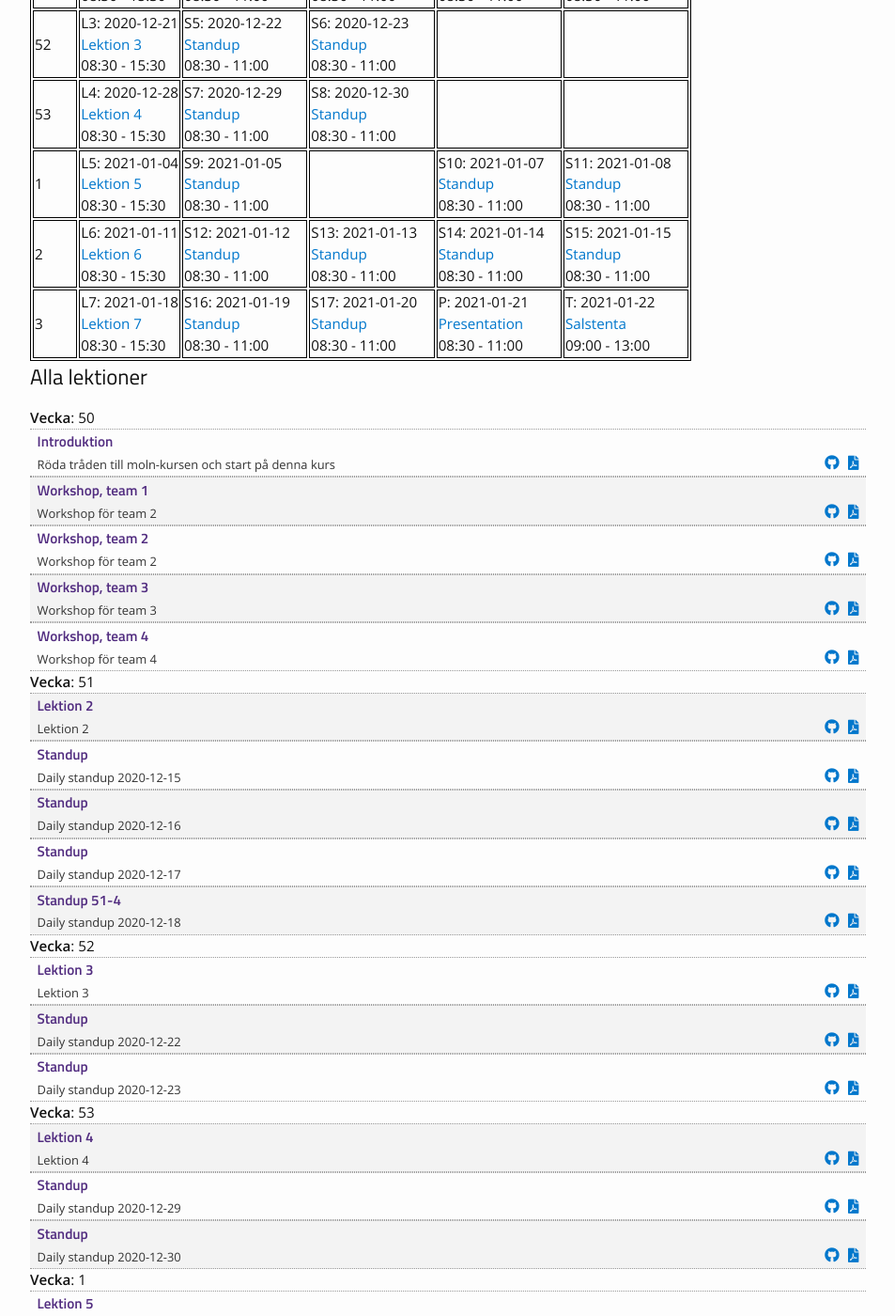
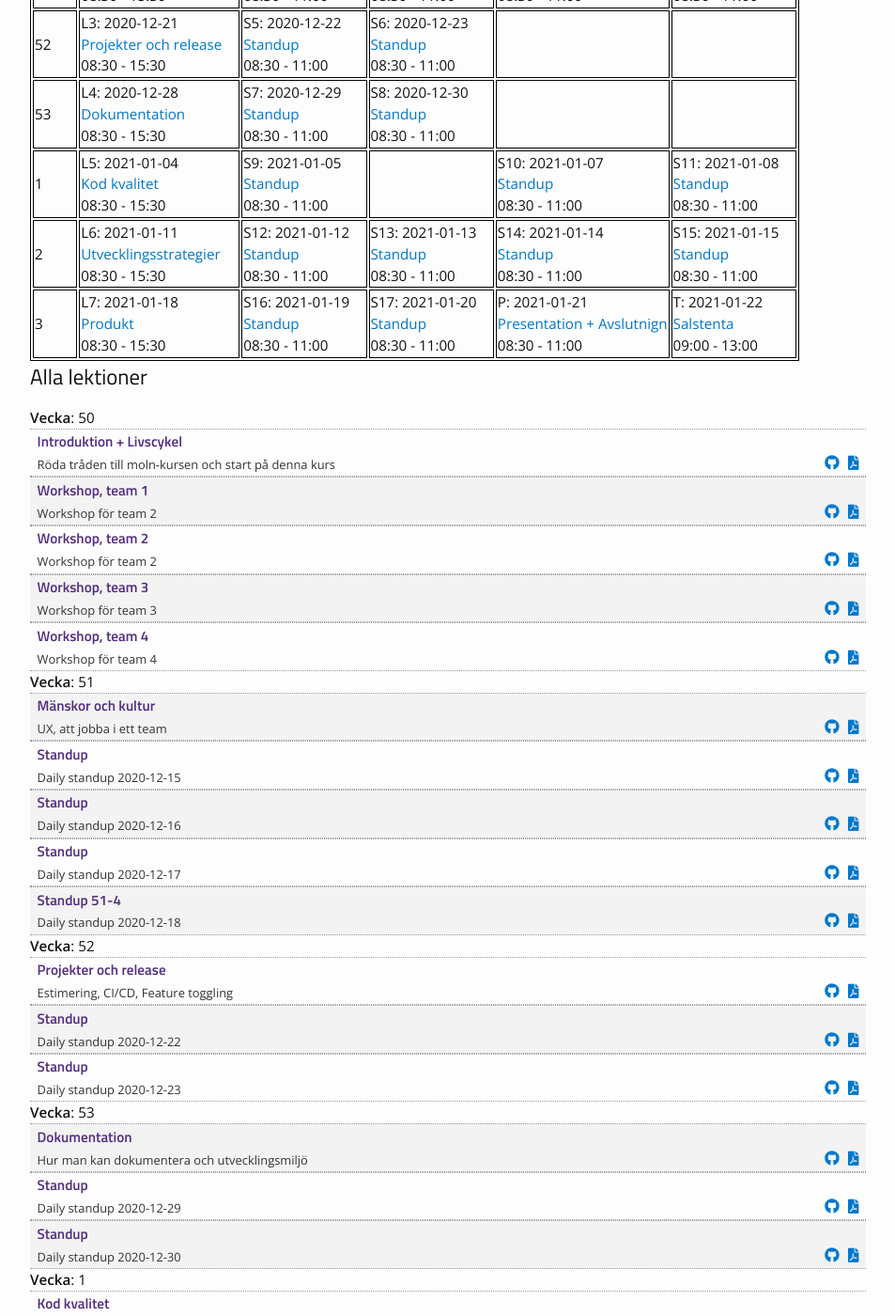
Before and after one commit to PGBSNH19/course-producera-leverera, a Jekyll site: the page built from lectures.md, in a window 1280 px wide and 1400 px high, scrolled down 362 px. Shown: the whole window at 94% size, without its empty margins (163-1116 px from the left). Built offline with Jekyll 4.4.1, drawn with Linux system fonts in a browser that asks for light colours; nearby versions of some CDN libraries; some of the changed text lies outside the part shown.

Commit message:
Update lectures.yml

```diff
--- a/_data/lectures.yml
+++ b/_data/lectures.yml
@@ -2,7 +2,7 @@
   year: 2020
   days:
   - day: 2020-12-07
-    lecture: "Introduktion"
+    lecture: "Introduktion + Livscykel"
     number: "L1"
     slug: lecture_01
     start-time: "08:30"
@@ -56,7 +56,7 @@
   year: 2020
   days:
   - day: 2020-12-14
-    lecture: "Lektion 2"
+    lecture: "Mänskor och kultur"
     number: "L2"
     slug: lecture_02
     start-time: "08:30"
@@ -64,7 +64,7 @@
     length: 360
     filename: Untitled
     dirname: untitled-lecture
-    description: "Lektion 2"
+    description: "UX, att jobba i ett team"
   - day : 2020-12-15
     lecture: "Standup"
     number: "S1"
@@ -109,7 +109,7 @@
   year: 2020
   days:
   - day: 2020-12-21
-    lecture: "Lektion 3"
+    lecture: "Projekter och release"
     number: "L3"
     slug: lecture_03
     start-time: "08:30"
@@ -117,7 +117,7 @@
     length: 360
     filename: Untitled
     dirname: untitled-lecture
-    description: "Lektion 3"
+    description: "Estimering, CI/CD, Feature toggling"
   - day: 2020-12-22
     lecture: "Standup"
     number: "S5"
@@ -146,7 +146,7 @@
   year: 2020
   days:
   - day: 2020-12-28
-    lecture: "Lektion 4"
+    lecture: "Dokumentation"
     number: "L4"
     slug: lecture_04
     start-time: "08:30"
@@ -154,7 +154,7 @@
     length: 360
     filename: Untitled
     dirname: untitled-lecture
-    description: "Lektion 4"
+    description: "Hur man kan dokumentera och utvecklingsmiljö"
   - day: 2020-12-29
     lecture: "Standup"
     number: "S7"
@@ -183,7 +183,7 @@
   year: 2021
   days:
   - day: 2021-01-04
-    lecture: "Lektion 5"
+    lecture: "Kod kvalitet"
     number: "L5"
     slug: lecture_05
     start-time: "08:30"
@@ -191,7 +191,7 @@
     length: 360
     filename: Untitled
     dirname: untitled-lecture
-    description: "Lektion 5"
+    description: "Clean code, automatisk tests, linting"
   - day: 2021-01-05
     lecture: "Standup"
     number: "S9"
@@ -228,7 +228,7 @@
   year: 2021
   days:
   - day: 2021-01-11
-    lecture: "Lektion 6"
+    lecture: "Utvecklingsstrategier"
     number: "L6"
     slug: lecture_06
     start-time: "08:30"
@@ -236,7 +236,7 @@
     length: 360
     filename: Untitled
     dirname: untitled-lecture
-    description: "Lektion 6"
+    description: "TDD, BDD, Privacy by design"
   - day: 2021-01-12
     lecture: "Standup"
     number: "S12"
@@ -281,7 +281,7 @@
   year: 2021
   days:
   - day: 2021-01-18
-    lecture: "Lektion 7"
+    lecture: "Produkt"
     number: "L7"
     slug: lecture_07
     start-time: "08:30"
@@ -289,7 +289,7 @@
     length: 360
     filename: Untitled
     dirname: untitled-lecture
-    description: "Lektion 7"
+    description: "Licenser, Open Source, Startup"
   - day: 2021-01-19
     lecture: "Standup"
     number: "S16"
@@ -311,7 +311,7 @@
     dirname: untitled-lecture
     description: "Daily standup 2021-01-20"
   - day: 2021-01-21
-    lecture: "Presentation"
+    lecture: "Presentation + Avslutnign"
     number: "P"
     slug: presenation
     start-time: "08:30"
```
